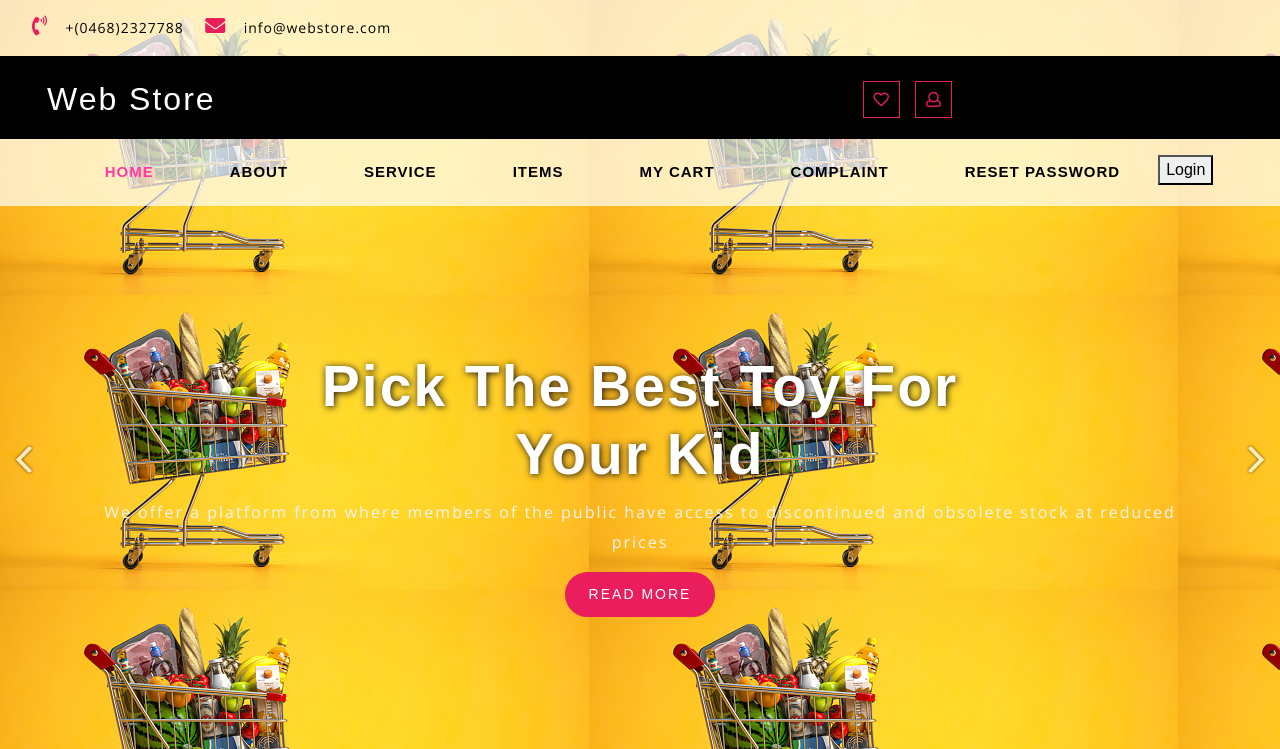
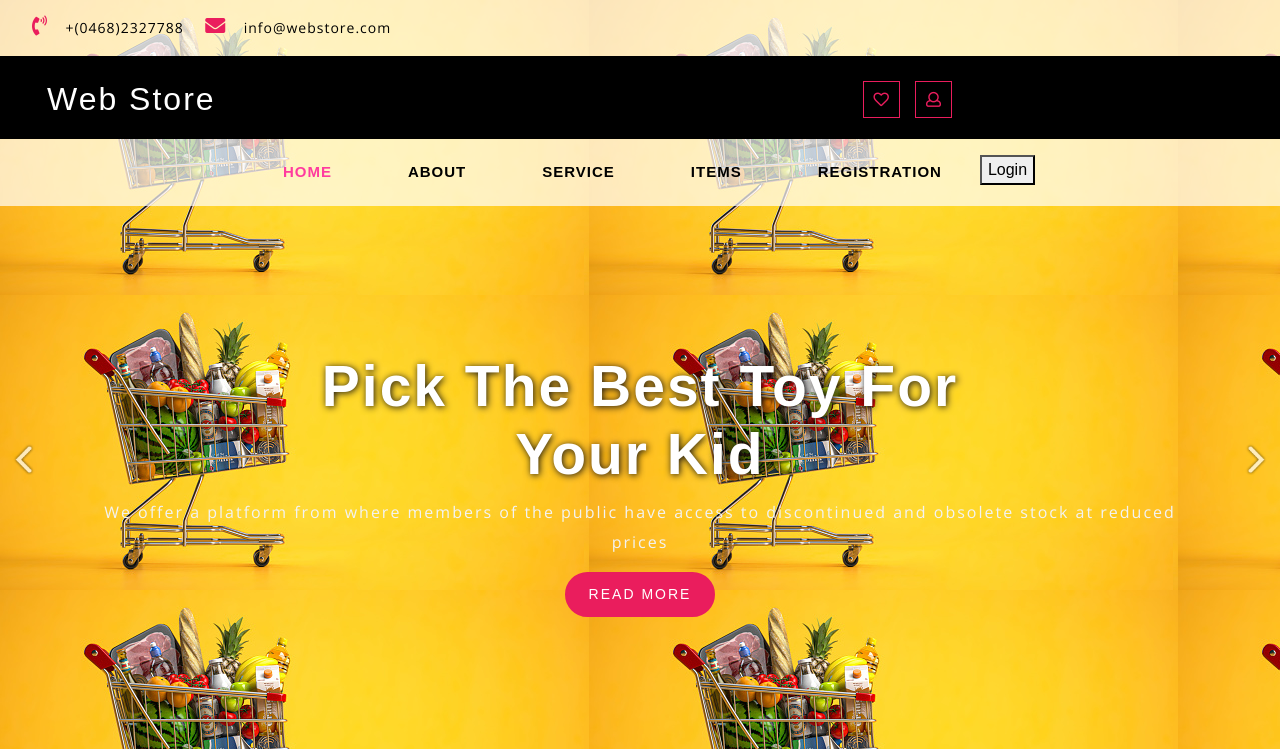
Before and after one commit to NandhuSanthosh/webStore, a PHP site: page /index.php in a window 1280 px wide. Shown: the top 749 px of the page. Run offline with PHP 8.4, Linux system fonts and the light colour scheme; data comes from the database, SQL or seed files in the repository; some libraries are stand-ins or nearby versions; some web fonts are replaced.

Commit message:
in the previous commit I made the condition true hence other option link reset password become available even when the user is not logged in, the i put the items before loggin condition so that the items will be availabe in both cases

```diff
--- a/includes/header.php
+++ b/includes/header.php
@@ -99,17 +99,14 @@ if(isset($_SESSION['User']))
                      <li class="nav-item">
                         <a href="service.php" class="nav-link">Service</a>
                      </li>
-
-                        <?php
-                               if(TRUE)
-{
-                               ?>
-                       <li class="nav-item">
+                     <li class="nav-item">
                           <a href="items.php" class="nav-link">Items</a>
                      </li>
-                      <li class="nav-item">
-                          <a target="_blank" href="aaa.php" class="nav-link">My Cart</a>
-                     </li>
+                        <?php
+                               if(isset($_SESSION['User']))
+                               {
+                                                              ?>
+
                        <li class="nav-item">
                            <a href="complaint.php" class="nav-link">Complaint</a>
                      </li>
```
Also changed, not shown: item_action.php (+8 -1 lines).
